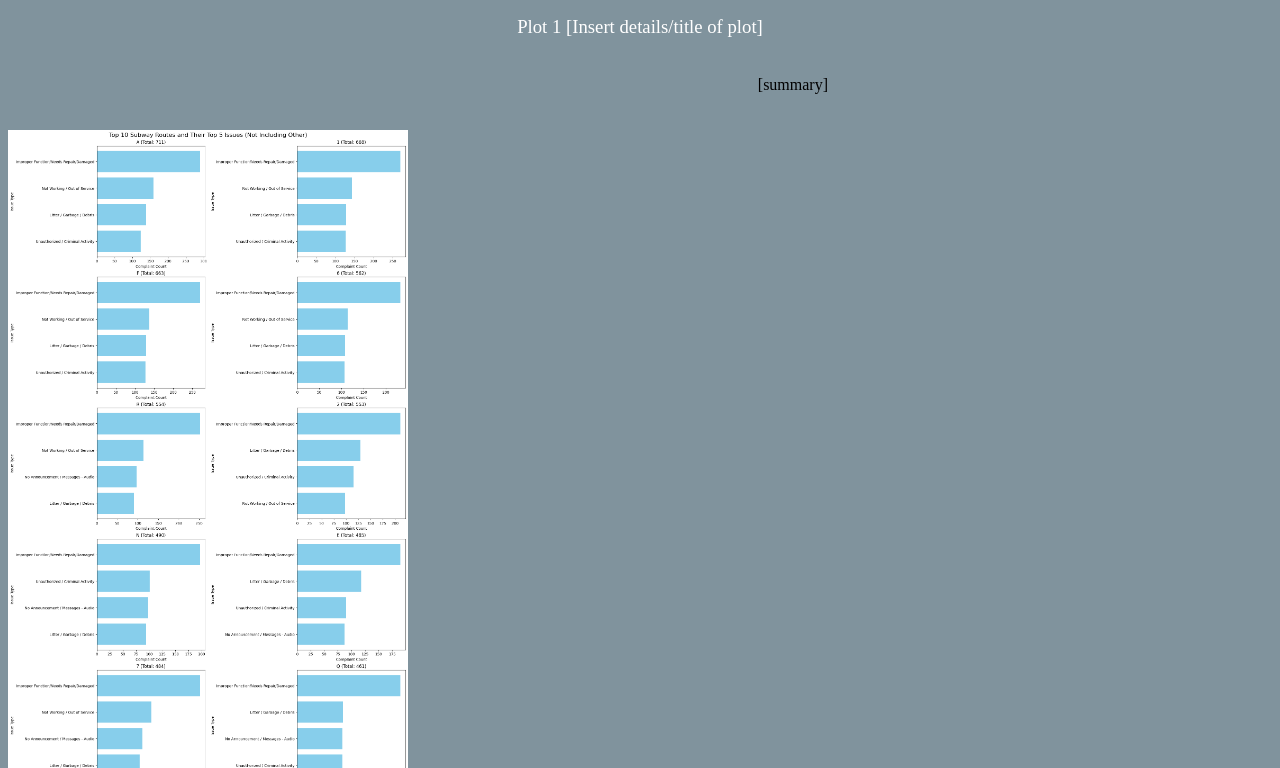
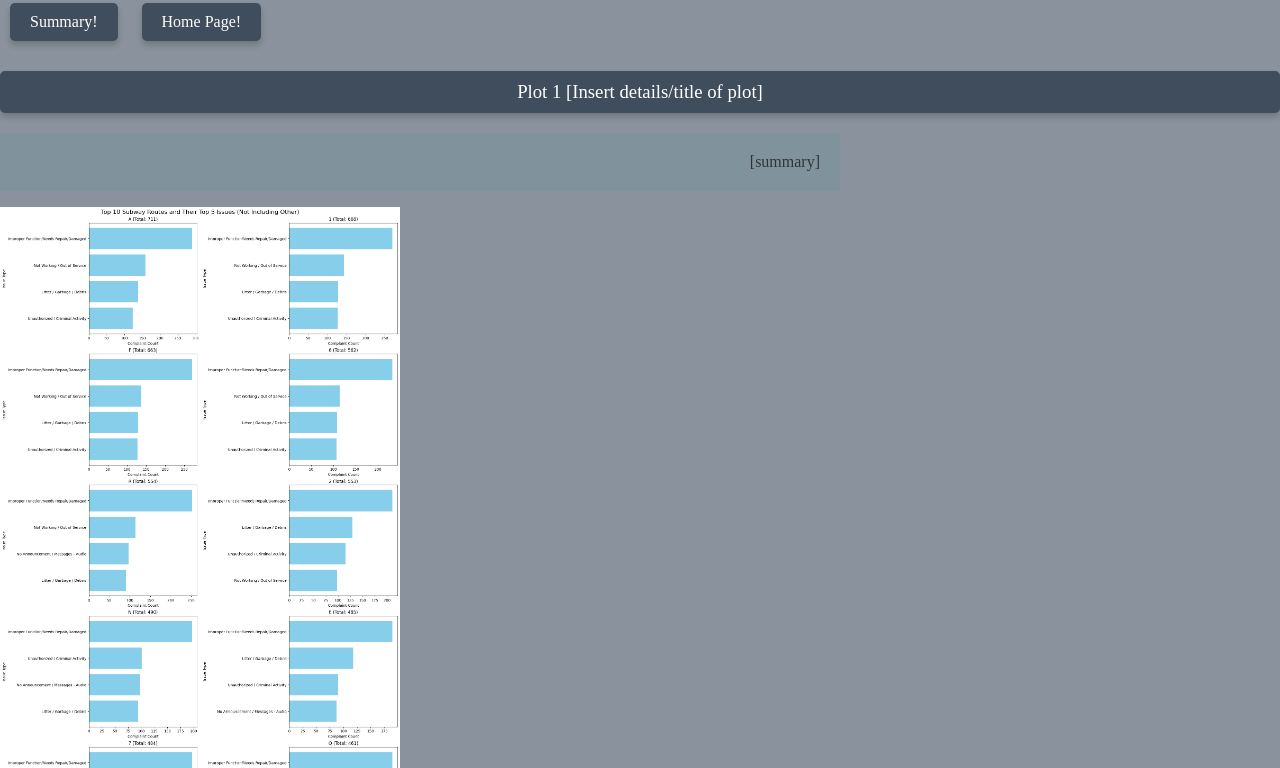
Before and after one commit to mdeekshita/DS4200-final-, a plain HTML site: page graphs.html in a window 1280 px wide. Shown: the part 104-872 px from the top of the page. Drawn offline with nearby package versions, Linux system fonts and the light colour scheme; a script that the page names is missing.

Commit message:
a little more formatting on the graphs page

```diff
--- a/graphs.css
+++ b/graphs.css
@@ -1,20 +1,30 @@
+body {
+    background-color: #8A939D;
+    margin: 0;
+    font-family: "Times New Roman", serif;
+    color: #333;
+}
 
-body {
-    background-color: rgb(128, 147, 157);
-  }
-
-h1 {
+h1, h3 {
     text-align: center;
     font-family: "Times New Roman", serif;
+    color: #FFFFFF;
+    background-color: #404D5C;
+    margin: 20px auto;
+    padding: 10px 0;
+    border-radius: 5px;
+    box-shadow: 0 4px 6px rgba(0, 0, 0, 0.2);
 }
+
 
 .C {
     text-align: center;
-    background-color: rgb(128, 147, 157);
-    font-family: 'Times New Roman', serif;
+    background-color: #404D5C;
+    font-family: "Times New Roman", serif;
     font-weight: 400;
-    color: white
-
+    color: white;
+    padding: 10px;
+    border-radius: 5px;
 }
 
 .A {
@@ -24,3 +34,29 @@ h1 {
     background-color: rgb(128, 147, 157);
     font-family: 'Times New Roman', serif;
 }
+
+button {
+    background-color: #404D5C;
+    color: white;
+    border: none;
+    border-radius: 5px;
+    padding: 10px 20px;
+    margin: 10px;
+    font-size: 1rem;
+    cursor: pointer;
+    font-family: "Times New Roman", serif;
+    box-shadow: 0 4px 6px rgba(0, 0, 0, 0.2);
+    transition: all 0.3s ease;
+}
+
+button:hover {
+    background-color: #8A939D;
+    transform: translateY(-3px);
+}
+
+.nav-buttons {
+    display: flex;
+    justify-content: center;
+    gap: 15px;
+    margin: 20px 0;
+}
```
